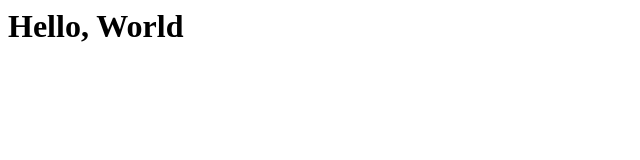
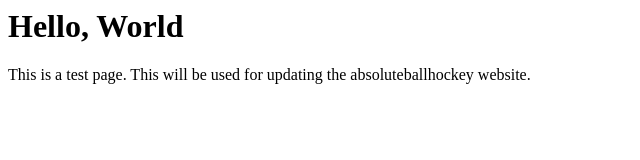
Before and after one commit to jasonleeder/absoluteballhockey, a plain HTML site: page index.html in a window 1280 px wide. Shown: the whole page, without its empty margins (0-640 px from the left). Drawn offline with Linux system fonts and the light colour scheme.

Commit message:
Added some summary to the text
Just playing around at the moment.

```diff
--- a/index.html
+++ b/index.html
@@ -1,3 +1,4 @@
 <html>
 <h1>Hello, World</h1>
+<p>This is a test page.  This will be used for updating the absoluteballhockey website.</p>
 </html>
```
